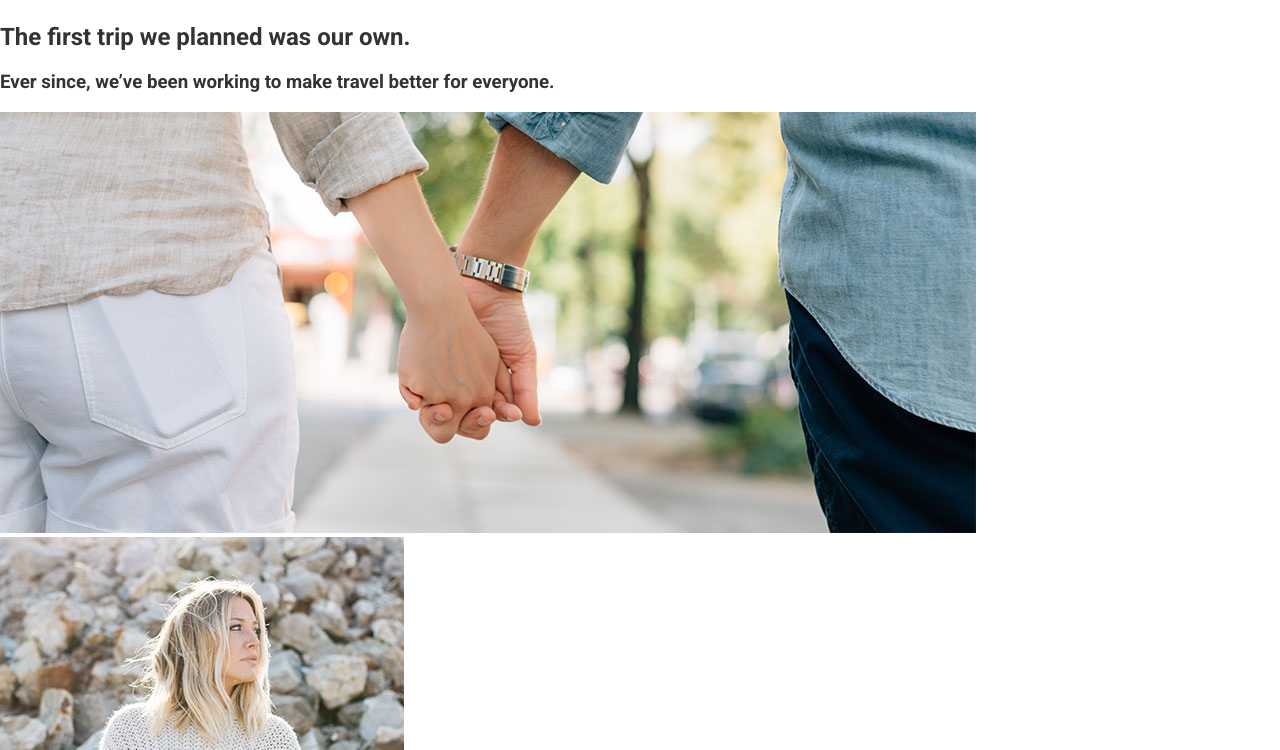
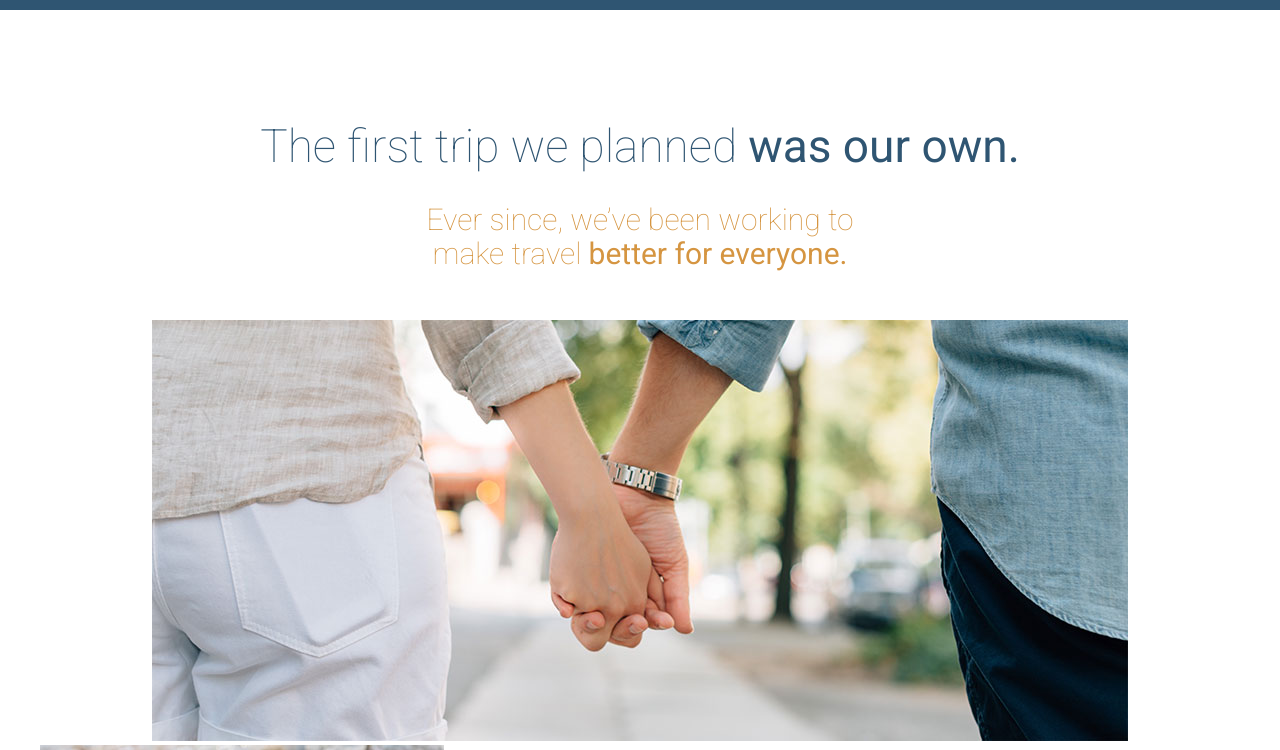
Before and after one commit to rene-ph/Travel, a website: page app/index.html in a window 1280 px wide. Shown: the part 770-1520 px from the top of the page. Drawn offline with Linux system fonts and the light colour scheme.

Commit message:
Added new styles

```diff
--- a/app/assets/styles/modules/_btn.css
+++ b/app/assets/styles/modules/_btn.css
@@ -10,8 +10,12 @@
  }
 
  &--large {
-   font-size: 1.25rem;
    padding: 1.1rem 1.9rem;
+
+   @mixin atSmall {
+     font-size: 1.25rem;
+   }
  }
 
+
 }
--- /dev/null
+++ b/app/assets/styles/modules/_headline.css
@@ -0,0 +1,44 @@
+.headline {
+  font-weight: 300;
+  font-size: 1.9rem;
+  color: $mainBlue;
+
+ @mixin atSmall {
+   font-size: 2.875rem;
+ }
+
+  &--center {
+    text-align: center;
+  }
+
+  &--orange {
+    color: $mainOrange;
+  }
+
+  &--small {
+    font-size: 1.2rem;
+
+    @mixin atSmall {
+     font-size: 1.875rem;
+    }
+  }
+
+  &--narrow {
+    max-width: 500px;
+    margin-left: auto;
+    margin-right: auto;
+  }
+
+  &--light {
+    font-weight: 100;
+  }
+
+  &--b-margin-small {
+    margin-bottom: .5em;
+  }
+
+  &--b-margin-large {
+    margin-bottom: 1.6em;
+  }
+
+}
--- a/app/assets/styles/modules/_large-hero.css
+++ b/app/assets/styles/modules/_large-hero.css
@@ -1,6 +1,10 @@
 .large-hero {
+  border-bottom: 10px solid $mainBlue;
   position: relative;
 
+  &__image {
+    display: block;
+  }
   &__text-content {
     position: absolute;
     top: 50%;
@@ -14,17 +18,9 @@
     font-weight: 300;
     color: $mainBlue;
     margin: 0;
-    font-size: 1.1rem;
+    font-size: 2.4rem;
 
     @mixin atSmall {
-      font-size: 2rem;
-    }
-
-    @mixin atMedium {
-      font-size: 3.2rem;
-    }
-
-    @mixin atLarge {
       font-size: 4.8rem;
     }
   }
@@ -32,7 +28,7 @@
   &__subtitle {
     font-weight: 300;
     color: $mainBlue;
-    font-size: 1.1rem;
+    font-size: 1.5rem;
     margin: 0;
 
     @mixin atSmall {
@@ -42,11 +38,15 @@
 
   &__description {
     color:#fff;
-    font-size: 1.875rem;
+    font-size: 1.1rem;
     font-weight: 100;
     text-shadow: 2px 2px 0 rgba(0,0,0 .1);
     max-width: 30rem;
     margin-left: auto;
     margin-right: auto;
+
+    @mixin atSmall {
+      font-size: 1.875rem;
+    }
   }
 }
--- /dev/null
+++ b/app/assets/styles/modules/_page-section.css
@@ -0,0 +1,12 @@
+.page-section {
+  padding: 1.2rem 0;
+
+  @mixin atMedium {
+    padding: 4.5rem 0;
+  }
+
+  &--blue {
+    background-color: $mainBlue;
+    color: #fff;
+  }
+}
--- /dev/null
+++ b/app/assets/styles/modules/_wrapper.css
@@ -0,0 +1,16 @@
+.wrapper {
+  padding-left: 18px;
+  padding-right: 18px;
+  max-width: 1200px;
+  margin-left: auto;
+  margin-right: auto;
+
+  &--medium {
+    max-width: 976px;
+  }
+
+  .wrapper {
+    padding-left: 0;
+    padding-right: 0;
+  }
+}
--- a/app/assets/styles/styles.css
+++ b/app/assets/styles/styles.css
@@ -4,3 +4,6 @@
 @import "base/_mixins";
 @import "modules/_large-hero";
 @import "modules/_btn";
+@import "modules/_wrapper";
+@import "modules/_page-section";
+@import "modules/_headline";
--- a/app/index.html
+++ b/app/index.html
@@ -35,28 +35,35 @@
               media="(min-width: 640px)">
       <img srcset="assets/images/hero--smaller.jpg 640w,
                   assets/images/hero--smaller-hi-dpi.jpg 1280w"
-            alt="Coastal view of ocean and mountains">
+            alt="Coastal view of ocean and mountains" class="large-hero__image">
     </picture>
     <div class="large-hero__text-content">
+      <div class="wrapper">
         <h1 class="large-hero__title">Your clarity.</h1>
         <h2 class="large-hero__subtitle">One trip away.</h2>
         <p class="large-hero__description">We create soul restoring journeys that inspire you to be you.</p>
         <p><a class="btn btn--orange btn--large" href="#">Get Started Today</a></p>
       </div>
     </div>
+  </div>
 
-  <div id="our-beginning">
-    <h2>The first trip we planned was our own.</h2>
-    <h3>Ever since, we&rsquo;ve been working to make travel better for everyone.</h3>
+  <div id="our-beginning" class="page-section">
+    <div class="wrapper">
+      <h2 class="headline headline--center headline--light headline--b-margin-small">The first trip we planned <strong>was our own.<strong></h2>
+      <h3 class="headline headline--center headline--orange headline--small headline--narrow headline--light headline--b-margin-large">Ever since, we&rsquo;ve been working to make travel <strong>better for everyone.</strong></h3>
+      <div class="wrapper wrapper--medium">
         <img src="assets/images/first-trip.jpg" alt="Couple walking down a street.">
+      </div>
       <img src="assets/images/our-start.jpg" alt="Our founder, Jane Doe">
-    <h2>Here&rsquo;s how we got started&hellip;</h2>
+      <h2 class="headline">Here&rsquo;s how we got started&hellip;</h2>
       <p>Lorem ipsum dolor sit amet, consectetur adipisicing elit, sed do eiusmod tempor incididunt ut labore et dolore magna aliqua. Ut enim ad minim veniam, <a href="#">quis nostrud exercitation</a> ullamco laboris nisi ut aliquip ex ea commodo consequat. Duis aute irure dolor in reprehenderit in voluptate velit esse cillum dolore eu fugiat nulla pariatur. Excepteur sint occaecat cupidatat non proident, sunt in culpa qui officia deserunt mollit anim id est laborum.</p>
       <p>Duis aute irure dolor in <strong>reprehenderit in</strong> voluptate velit esse cillum dolore eu fugiat nulla pariatur. Excepteur sint occaecat cupidatat non proident, sunt in culpa qui officia deserunt mollit anim id est laborum. Lorem ipsum dolor sit amet, consectetur adipisicing elit, sed do eiusmod tempor incididunt ut labore et dolore magna aliqua.</p>
       <p>Duis aute irure dolor in reprehenderit in voluptate velit esse cillum dolore eu fugiat nulla pariatur. Excepteur sint occaecat cupidatat non proident, sunt in culpa qui officia deserunt mollit anim id est laborum velit esse cillum <strong>dolore eu fugiat.</strong></p>
     </div>
+  </div>
 
-  <div id="features">
+  <div id="features" class="page-section page-section--blue">
+    <div class="wrapper">
       <img src="assets/images/icons/star.svg">
       <h2>Our Features</h2>
 
@@ -75,6 +82,7 @@
       <img src="assets/images/icons/fire.svg">
       <h3>Survival Kit</h3>
       <p>Everytime you book an escape with us we send you a survival kit with the finest materials. The kit will allow you to setup a tent, start a fire, scratch your own back and lower your taxes.</p>
+    </div>
   </div>
 
   <div id="testimonials">
--- a/app/temp/styles/styles.css
+++ b/app/temp/styles/styles.css
@@ -432,7 +432,12 @@ img {
 }
 
 .large-hero {
+  border-bottom: 10px solid #2f5572;
   position: relative;
+}
+
+.large-hero__image {
+  display: block;
 }
 
 .large-hero__text-content {
@@ -449,24 +454,10 @@ img {
   font-weight: 300;
   color: #2f5572;
   margin: 0;
-  font-size: 1.1rem;
+  font-size: 2.4rem;
 }
 
 @media (min-width: 530px) {
-
-  .large-hero__title {
-    font-size: 2rem;
-  }
-}
-
-@media (min-width: 800px) {
-
-  .large-hero__title {
-    font-size: 3.2rem;
-  }
-}
-
-@media (min-width: 1200px) {
 
   .large-hero__title {
     font-size: 4.8rem;
@@ -476,7 +467,7 @@ img {
 .large-hero__subtitle {
   font-weight: 300;
   color: #2f5572;
-  font-size: 1.1rem;
+  font-size: 1.5rem;
   margin: 0;
 }
 
@@ -489,12 +480,19 @@ img {
 
 .large-hero__description {
   color:#fff;
-  font-size: 1.875rem;
+  font-size: 1.1rem;
   font-weight: 100;
   text-shadow: 2px 2px 0 rgba(0,0,0 .1);
   max-width: 30rem;
   margin-left: auto;
   margin-right: auto;
+}
+
+@media (min-width: 530px) {
+
+  .large-hero__description {
+    font-size: 1.875rem;
+  }
 }
 
 .btn {
@@ -504,6 +502,7 @@ img {
   padding: .75rem 1.2rem;
   display: inline-block;
 
+
 }
 
 .btn--orange {
@@ -511,6 +510,96 @@ img {
 }
 
 .btn--large {
-  font-size: 1.25rem;
   padding: 1.1rem 1.9rem;
 }
+
+@media (min-width: 530px) {
+
+  .btn--large {
+    font-size: 1.25rem;
+  }
+}
+
+.wrapper {
+  padding-left: 18px;
+  padding-right: 18px;
+  max-width: 1200px;
+  margin-left: auto;
+  margin-right: auto;
+}
+
+.wrapper--medium {
+  max-width: 976px;
+}
+
+.wrapper .wrapper {
+  padding-left: 0;
+  padding-right: 0;
+}
+
+.page-section {
+  padding: 1.2rem 0;
+}
+
+@media (min-width: 800px) {
+
+  .page-section {
+    padding: 4.5rem 0;
+  }
+}
+
+.page-section--blue {
+  background-color: #2f5572;
+  color: #fff;
+}
+
+.headline {
+  font-weight: 300;
+  font-size: 1.9rem;
+  color: #2f5572;
+
+}
+
+@media (min-width: 530px) {
+
+  .headline {
+    font-size: 2.875rem;
+  }
+}
+
+.headline--center {
+  text-align: center;
+}
+
+.headline--orange {
+  color: #d59541;
+}
+
+.headline--small {
+  font-size: 1.2rem;
+}
+
+@media (min-width: 530px) {
+
+  .headline--small {
+    font-size: 1.875rem;
+  }
+}
+
+.headline--narrow {
+  max-width: 500px;
+  margin-left: auto;
+  margin-right: auto;
+}
+
+.headline--light {
+  font-weight: 100;
+}
+
+.headline--b-margin-small {
+  margin-bottom: .5em;
+}
+
+.headline--b-margin-large {
+  margin-bottom: 1.6em;
+}
```
Lines whose indentation alone changed are shown as unchanged.
